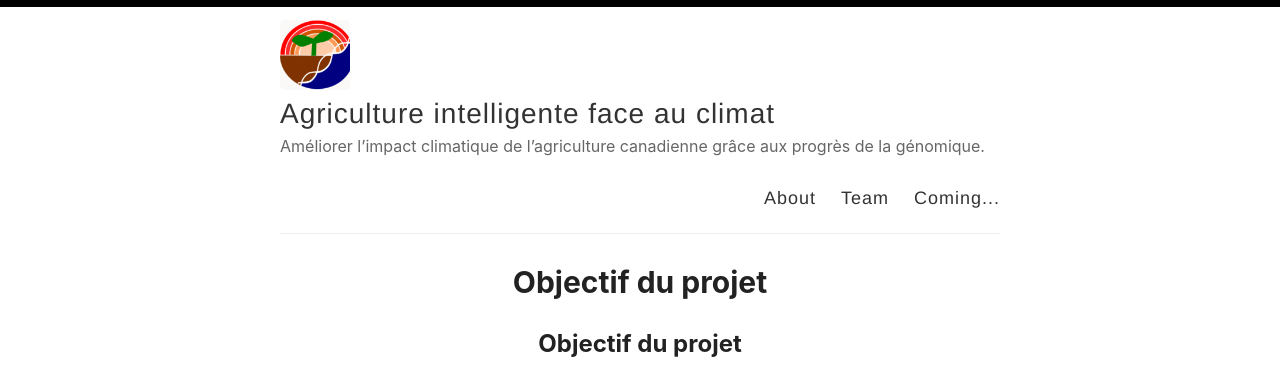
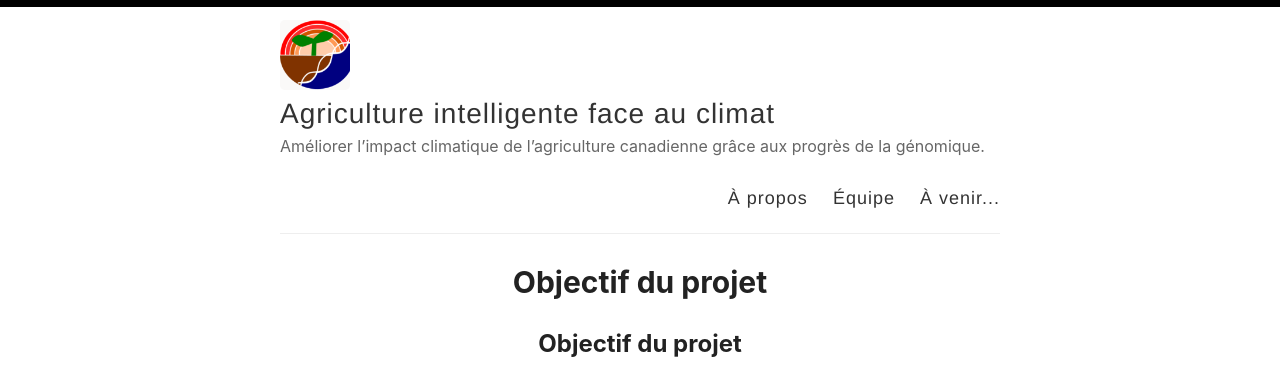
Before and after one commit to ClimateSmartAg/ClimateSmartAg-website-fr, a Jekyll site: the page built from index.md, in a window 1280 px wide and 900 px high. Shown: the top 378 px of the window. Built offline with Jekyll 4.4.1, drawn with Linux system fonts in a browser that asks for light colours; our own code applies the rules of GitHub Pages for plain Markdown files.

Commit message:
Update default.html

```diff
--- a/_layouts/default.html
+++ b/_layouts/default.html
@@ -28,9 +28,9 @@
             </div>
 
             <nav>
-              <a href="{{ site.baseurl }}/">About</a>
-              <a href="{{ site.baseurl }}/team">Team</a>
-              <a href="{{ site.baseurl }}/coming">Coming...</a>
+              <a href="{{ site.baseurl }}/">À propos</a>
+              <a href="{{ site.baseurl }}/team">Équipe</a>
+              <a href="{{ site.baseurl }}/coming">À venir...</a>
 
             </nav>
           </header>
```
